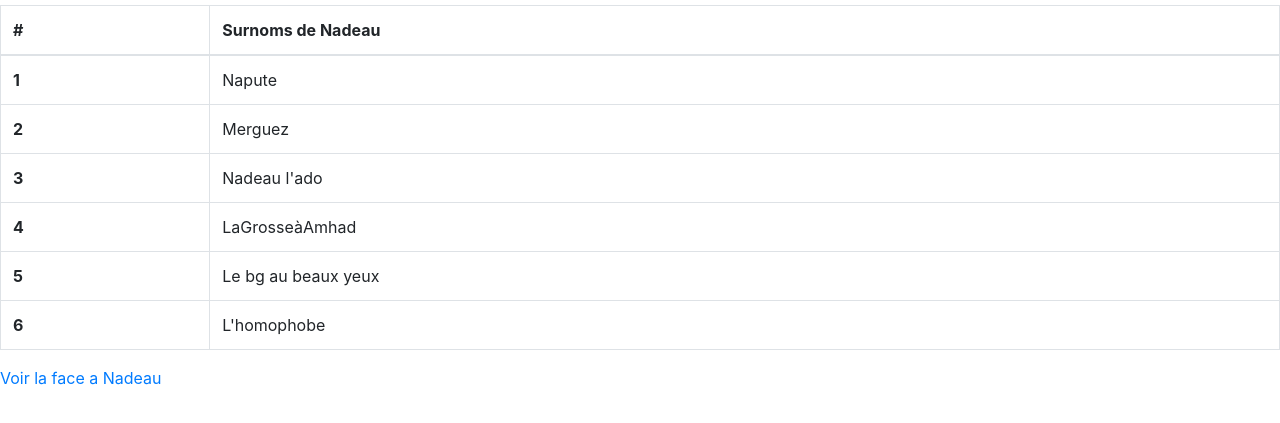
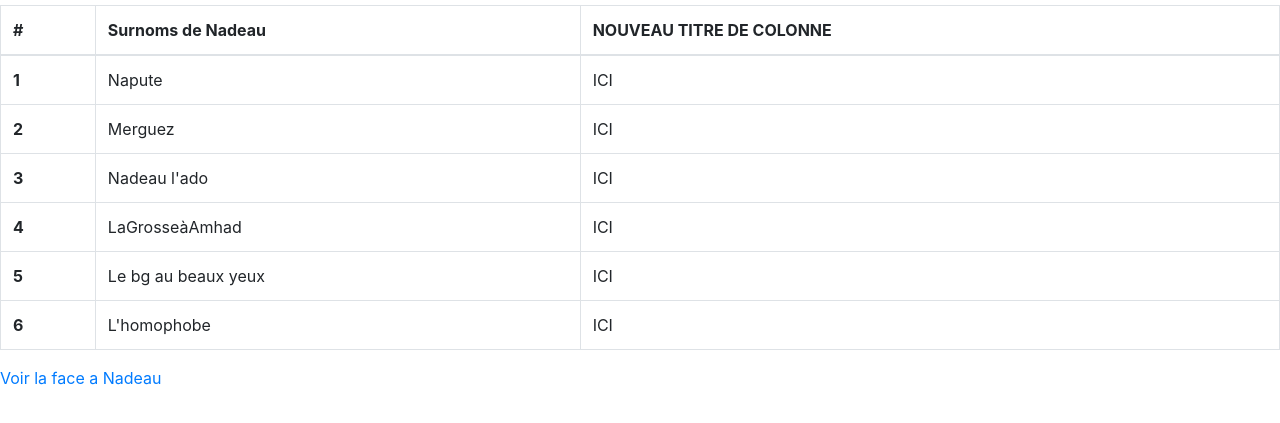
Before and after one commit to Zackichane/Zackichane.github.io, a plain HTML site: page index.html in a window 1280 px wide. Shown: the part 51-474 px from the top of the page. Drawn offline with nearby package versions, Linux system fonts and the light colour scheme.

Commit message:
nouvelle colonne

```diff
--- a/index.html
+++ b/index.html
@@ -17,32 +17,39 @@
         <tr>
           <th scope="col">#</th>
           <th scope="col">Surnoms de Nadeau</th>
+          <th scope="col">NOUVEAU TITRE DE COLONNE</th>
         </tr>
       </thead>
       <tbody>
         <tr>
           <th scope="row">1</th>
           <td>Napute</td>
+          <td>ICI</td>
         </tr>
         <tr>
           <th scope="row">2</th>
           <td>Merguez</td>
+          <td>ICI</td>
         </tr>
         <tr>
           <th scope="row">3</th>
           <td>Nadeau l'ado</td>
+          <td>ICI</td>
         </tr>
         <tr>
           <th scope="row">4</th>
           <td>LaGrosseàAmhad</td>
+          <td>ICI</td>
         </tr>
         <tr>
           <th scope="row">5</th>
           <td>Le bg au beaux yeux</td>
+          <td>ICI</td>
         </tr>
         <tr>
           <th scope="row">6</th>
           <td>L'homophobe</td>
+          <td>ICI</td>
         </tr>
       </tbody>
     </table>
```
